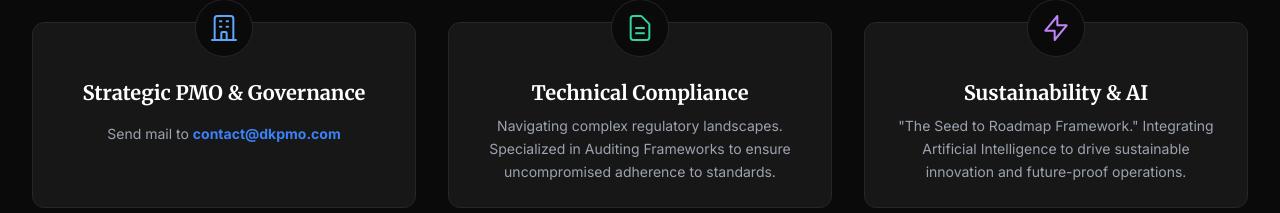
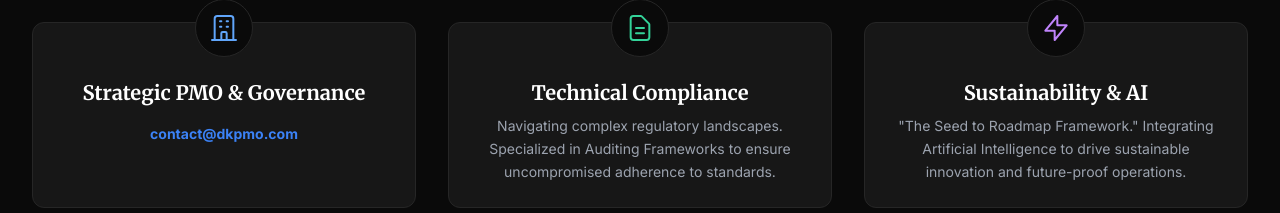
Before and after one commit to archana-in/DKPMO-website, a plain HTML site: page index.html in a window 1280 px wide. Both pictures are taken after a click on the element 224 px from the left and 1144 px from the top of the page. Shown: the part 1018-1231 px from the top of the page. Drawn offline with nearby package versions, Linux system fonts and the light colour scheme.

Commit message:
style: remove 'Send mail to' text from pillar toggle

```diff
--- a/index.html
+++ b/index.html
@@ -229,7 +229,7 @@
 
             // 2. If it was NOT active before, make it active now (Toggle ON)
             if (!isActive) {
-                description.innerHTML = 'Send mail to <a href="mailto:contact@dkpmo.com" class="text-dk-accent hover:underline font-bold" onclick="event.stopPropagation()">contact@dkpmo.com</a>';
+                description.innerHTML = '<a href="mailto:contact@dkpmo.com" class="text-dk-accent hover:underline font-bold" onclick="event.stopPropagation()">contact@dkpmo.com</a>';
                 description.classList.add('text-lg', 'mt-4');
                 element.setAttribute('data-active', 'true');
             }
```
